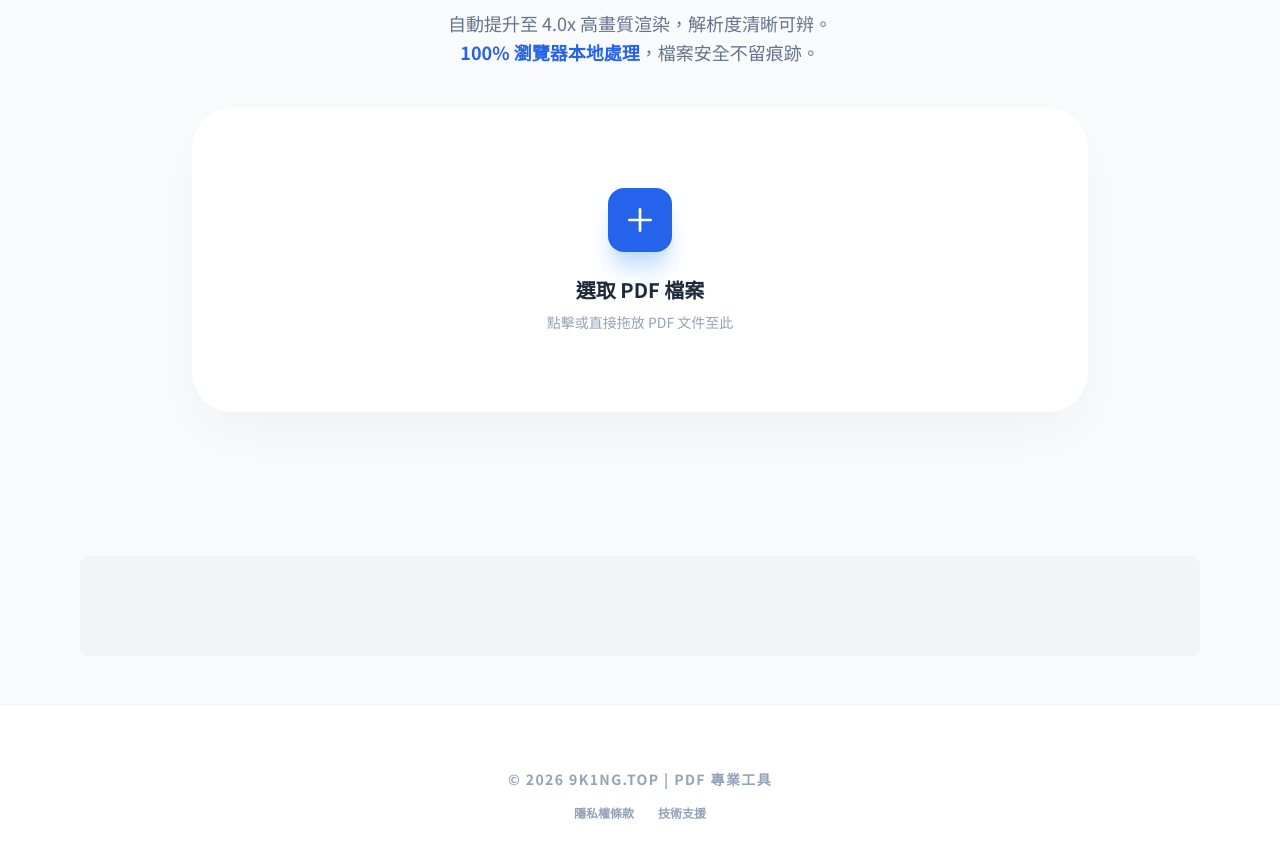
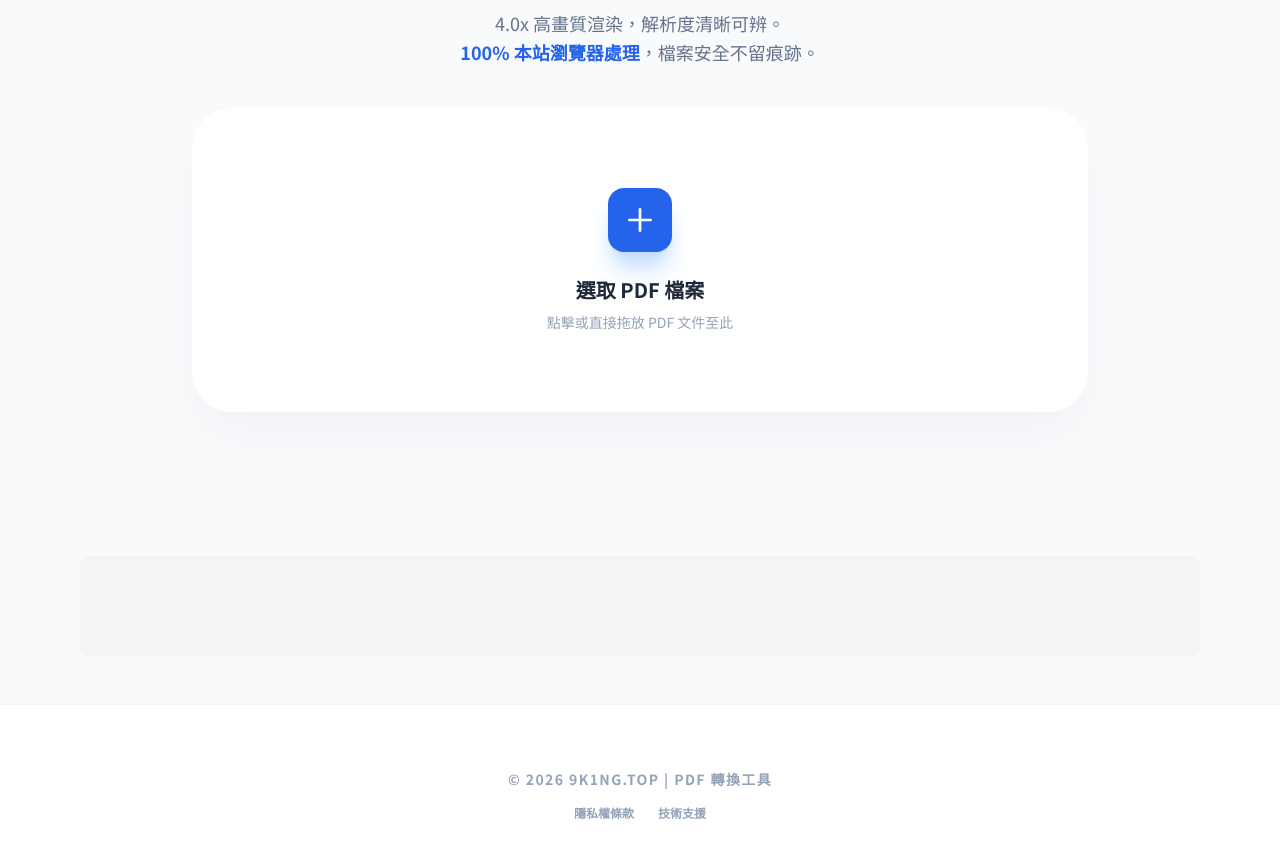
Before and after one commit to plus8ultra/pdf-to-png, a plain HTML site: page index.html in a window 1280 px wide. Shown: the part 336-1194 px from the top of the page. Drawn offline with nearby package versions, Linux system fonts and the light colour scheme; a script that the page names is missing.

Commit message:
Update index.html

```diff
--- a/index.html
+++ b/index.html
@@ -4,7 +4,7 @@
     <meta charset="UTF-8">
     <meta name="viewport" content="width=device-width, initial-scale=1.0">
     <title>9k1ng PDF - 免費高畫質 PDF 轉 PNG 轉換器</title>
-    <meta name="description" content="高畫質、高解析度的 PDF 轉圖工具。採用 4.0x 渲染技術，確保文件轉換後清晰無損。100% 瀏覽器本地處理，保護隱私。">
+    <meta name="description" content="高畫質、高解析度的 PDF 轉圖工具。採用 4.0x 渲染技術，確保文件轉換後清晰無損。100% 瀏覽器本站處理，保護隱私。">
 
     <!-- Google 全球網站代碼 (gtag.js) - Google AdSense -->
     <script async src="https://pagead2.googlesyndication.com/pagead/js/adsbygoogle.js?client=ca-pub-XXXXXXXXXXXXXXXX" crossorigin="anonymous"></script>
@@ -86,8 +86,8 @@
         <section id="tool" class="text-center mb-16">
             <h1 class="text-4xl md:text-6xl font-black mb-6 tracking-tight">PDF 轉 PNG</h1>
             <p class="text-slate-500 text-lg mb-10 max-w-2xl mx-auto leading-relaxed">
-                自動提升至 4.0x 高畫質渲染，解析度清晰可辨。
-                <br><span class="text-blue-600 font-bold">100% 瀏覽器本地處理</span>，檔案安全不留痕跡。
+                4.0x 高畫質渲染，解析度清晰可辨。
+                <br><span class="text-blue-600 font-bold">100% 本站瀏覽器處理</span>，檔案安全不留痕跡。
             </p>
 
             <div id="dropZone" class="bg-white rounded-[2.5rem] p-10 md:p-20 shadow-2xl shadow-blue-900/5 cursor-pointer group max-w-4xl mx-auto">
@@ -132,7 +132,7 @@
     </main>
 
     <footer class="bg-white border-t border-slate-100 py-16 text-center">
-        <p class="text-slate-400 text-sm font-bold tracking-widest uppercase mb-4">© 2026 9k1ng.top | PDF 專業工具</p>
+        <p class="text-slate-400 text-sm font-bold tracking-widest uppercase mb-4">© 2026 9k1ng.top | PDF 轉換工具</p>
         <div class="flex justify-center space-x-6 text-xs font-black text-slate-400">
             <a href="javascript:void(0)" onclick="toggleModal('privacy')" class="hover:text-blue-600 uppercase">隱私權條款</a>
             <a href="javascript:void(0)" onclick="toggleModal('contact')" class="hover:text-blue-600 uppercase">技術支援</a>
@@ -147,7 +147,7 @@
             <div class="text-slate-600 text-sm space-y-4 leading-relaxed overflow-y-auto max-h-[60vh]">
                 <p>我們致力於保護您的個人資料安全：</p>
                 <ol class="list-decimal ml-4 space-y-2">
-                    <li><strong>本地運算</strong>：轉換過程全在瀏覽器完成，我們不會上傳您的檔案。</li>
+                    <li><strong>本站運算</strong>：轉換過程全在瀏覽器完成，我們不會上傳您的檔案。</li>
                     <li><strong>Cookie 使用</strong>：本站使用 Cookie 是為了分析流量及投放 Google AdSense 廣告。</li>
                     <li><strong>同意授權</strong>：您可以透過廣告設定管理您的授權偏好。</li>
                 </ol>
```
